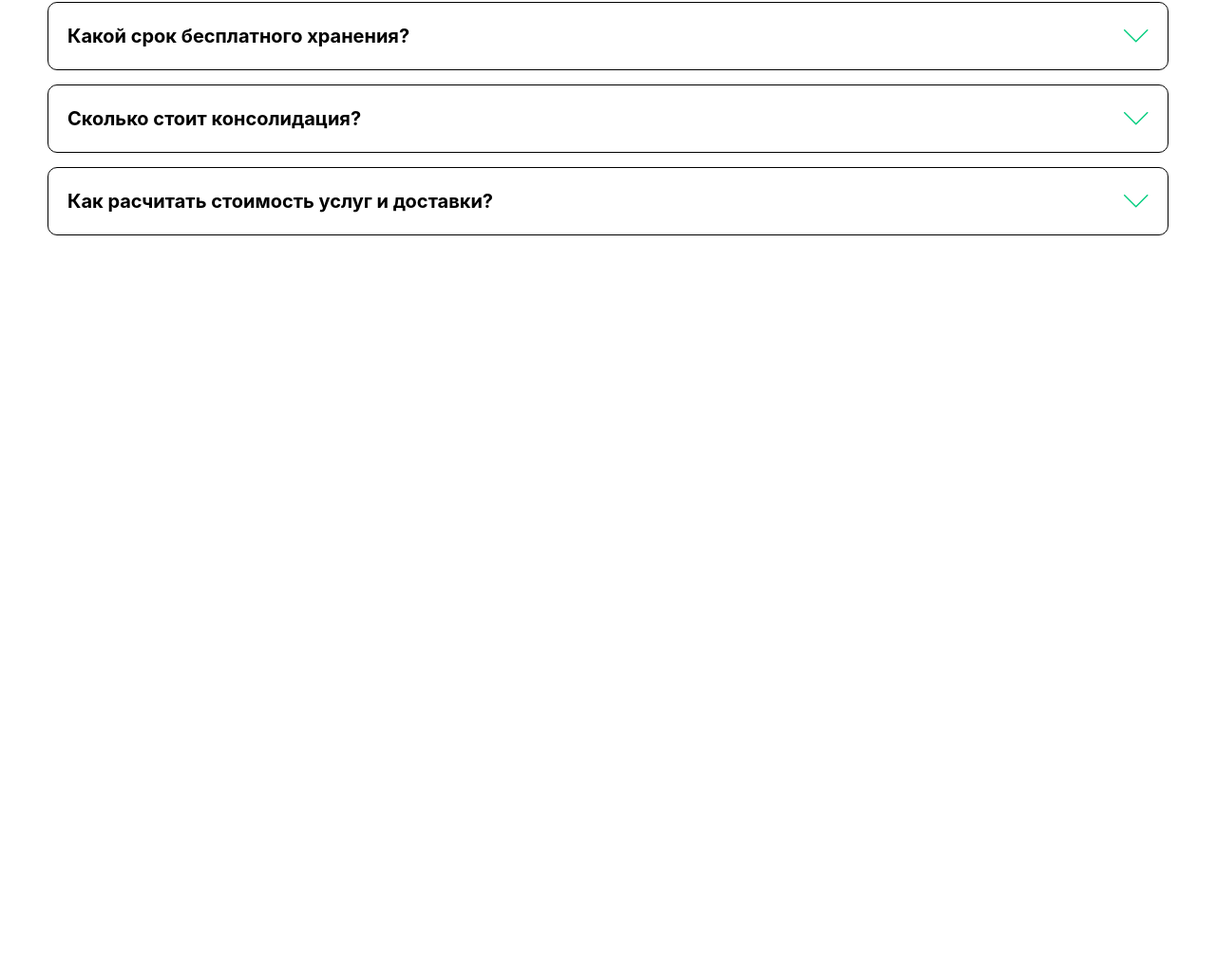
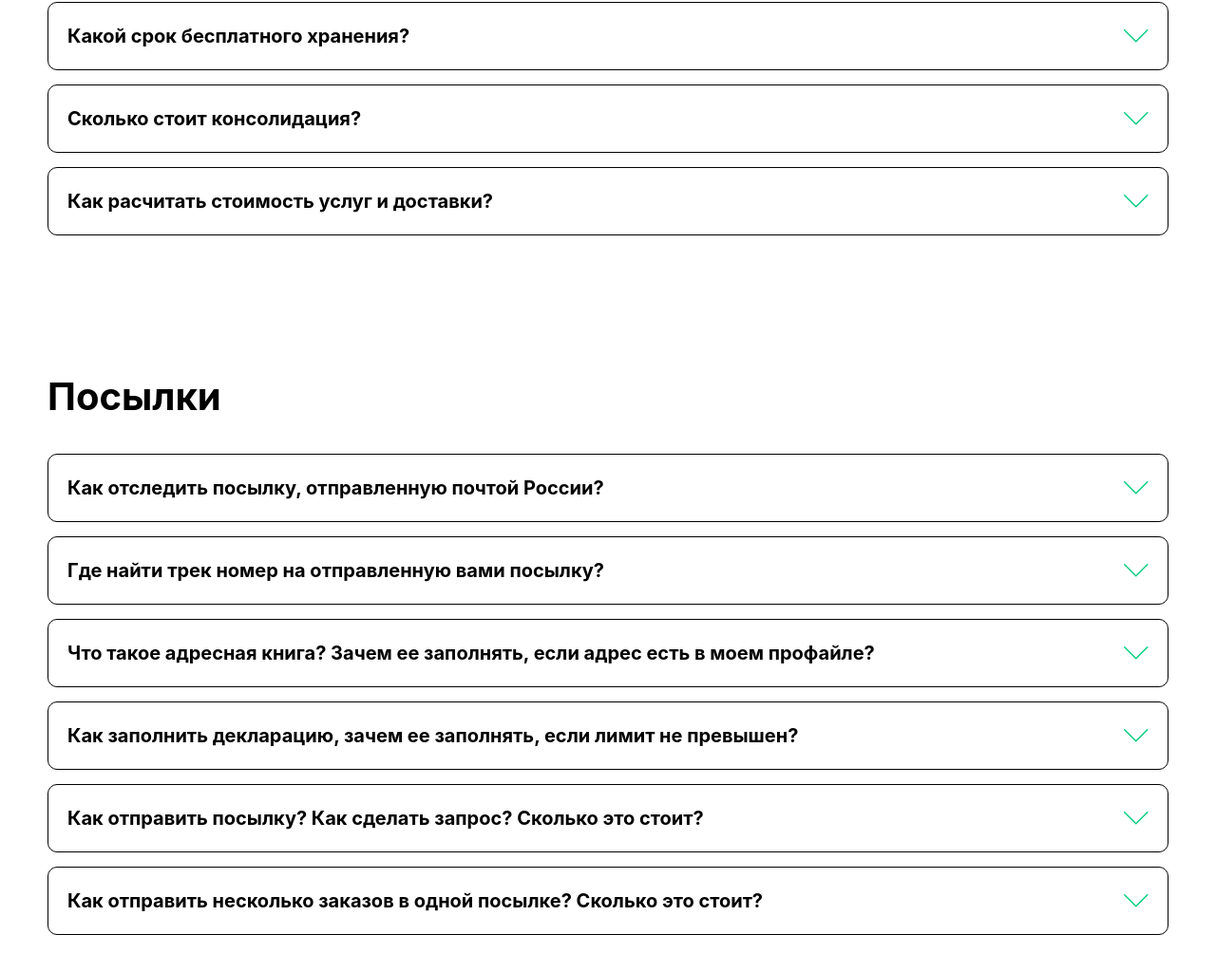
Before and after one commit to Tol1bjon/Project-13, a website: page src/page5.html in a window 1280 px wide. Shown: the part 3998-5022 px from the top of the page at 95% size. Before the commit the page ends 4316 px from the top, so only its background shows below. Drawn offline with nearby package versions, Linux system fonts and the light colour scheme; files that its build step writes are made by us from their sources; files whose address does not match are found by name.

Commit message:
Section8: page5

```diff
--- a/src/page5.html
+++ b/src/page5.html
@@ -204,6 +204,36 @@
                 </div>
             </aside>
         </section>
+
+        <section class="flex flex-col gap-[30px] max-w-[1200px] m-auto py-[70px] px-[10px]">
+            <h1 class="font-bold lg:text-[40px] text-[35px]">Посылки</h1>
+            <aside class="flex flex-col gap-[15px]">
+                <div class="flex items-center justify-between p-[20px] border-1 border-black rounded-[10px]">
+                    <h1 class="font-bold text-[20px]">Как отследить посылку, отправленную почтой России?</h1>
+                    <img src="./Vector 50.png" alt="">
+                </div>
+                <div class="flex items-center justify-between p-[20px] border-1 border-black rounded-[10px]">
+                    <h1 class="font-bold text-[20px]">Где найти трек номер на отправленную вами посылку?</h1>
+                    <img src="./Vector 50.png" alt="">
+                </div>
+                <div class="flex items-center justify-between p-[20px] border-1 border-black rounded-[10px]">
+                    <h1 class="font-bold text-[20px]">Что такое адресная книга? Зачем ее заполнять, если адрес есть в моем профайле?</h1>
+                    <img src="./Vector 50.png" alt="">
+                </div>
+                <div class="flex items-center justify-between p-[20px] border-1 border-black rounded-[10px]">
+                    <h1 class="font-bold text-[20px]">Как заполнить декларацию, зачем ее заполнять, если лимит не превышен?</h1>
+                    <img src="./Vector 50.png" alt="">
+                </div>
+                <div class="flex items-center justify-between p-[20px] border-1 border-black rounded-[10px]">
+                    <h1 class="font-bold text-[20px]">Как отправить посылку? Как сделать запрос? Сколько это стоит?</h1>
+                    <img src="./Vector 50.png" alt="">
+                </div>
+                <div class="flex items-center justify-between p-[20px] border-1 border-black rounded-[10px]">
+                    <h1 class="font-bold text-[20px]">Как отправить несколько заказов в одной посылке? Сколько это стоит?</h1>
+                    <img src="./Vector 50.png" alt="">
+                </div>
+            </aside>
+        </section>
     </main>
 </body>
 </html>
```
